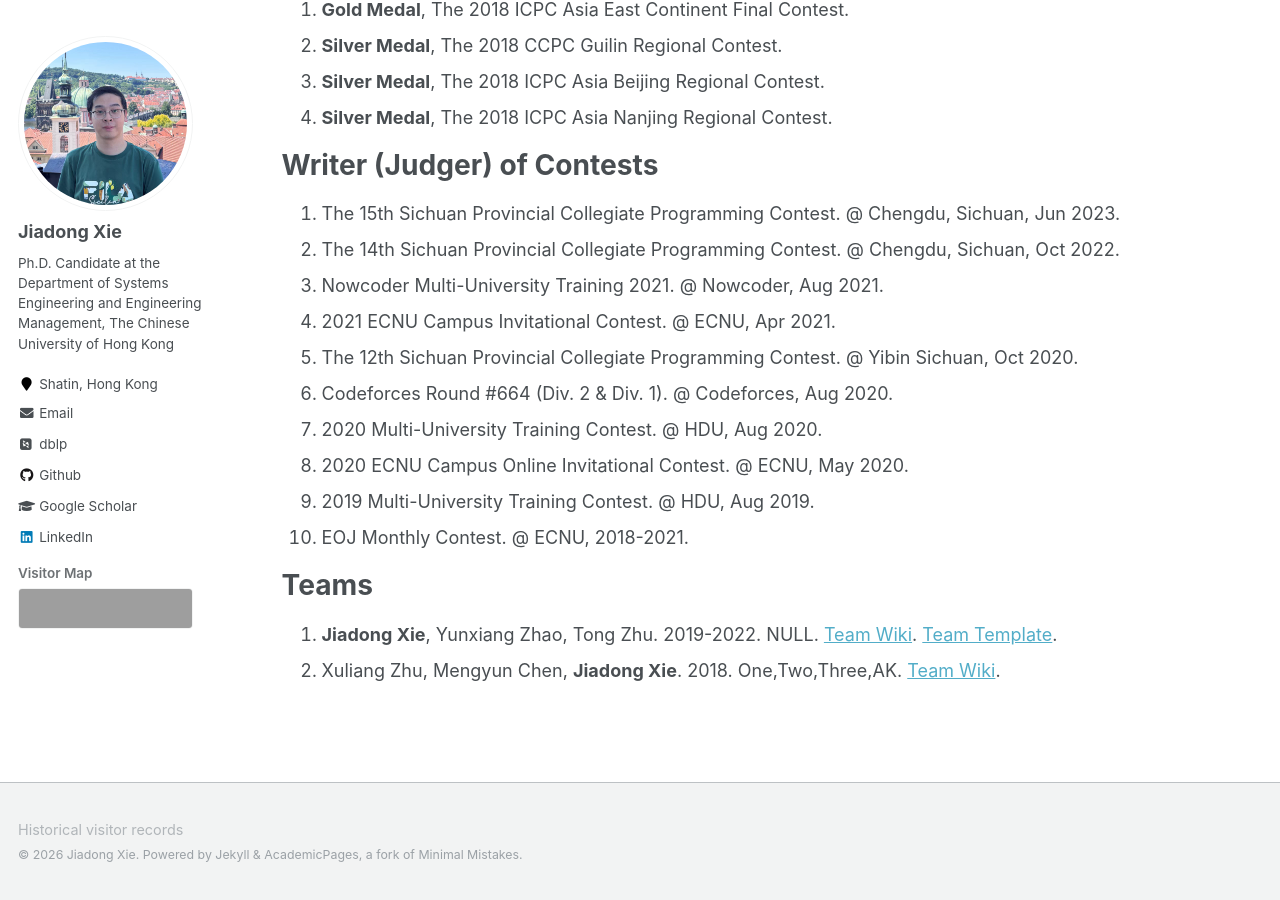
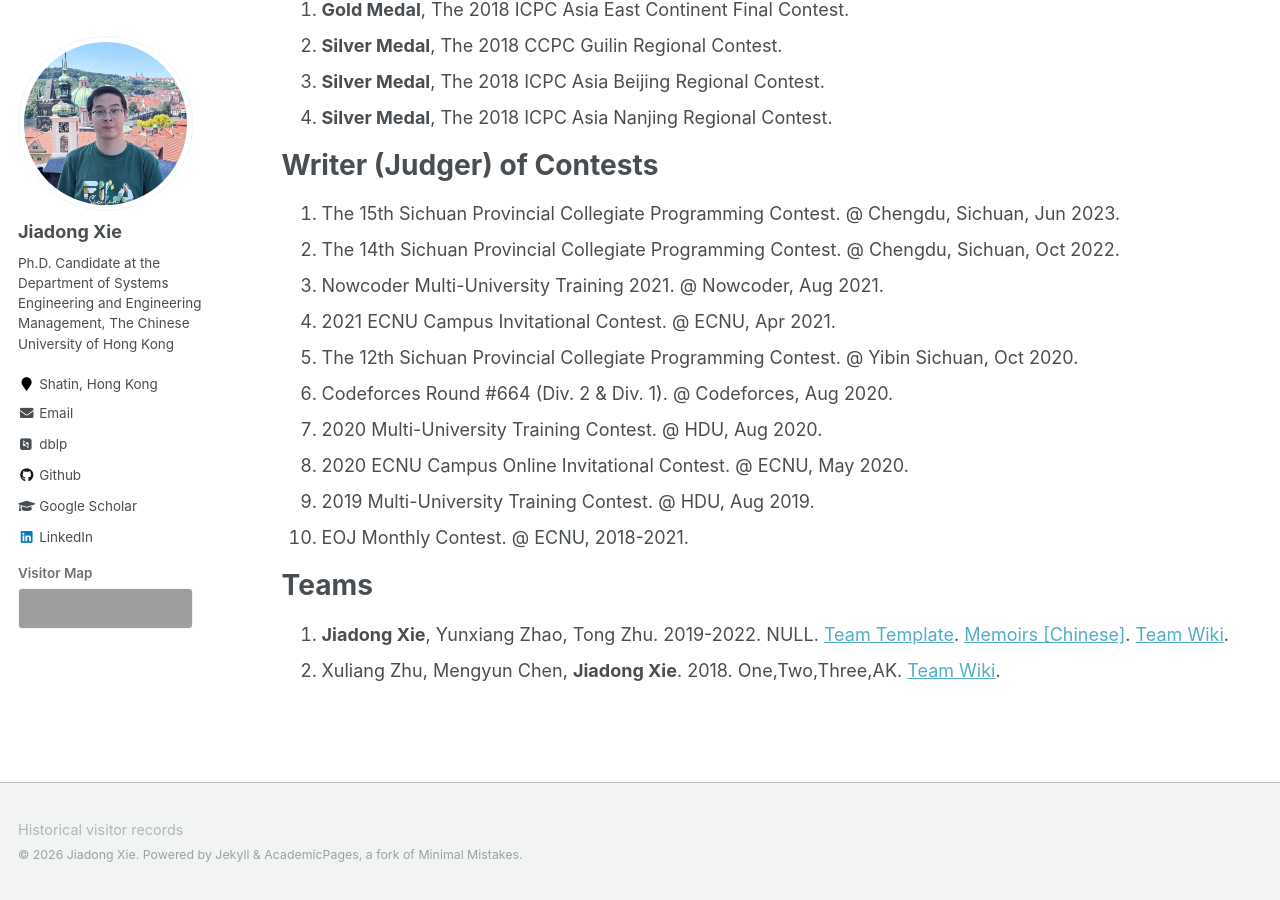
Before and after one commit to Xiejiadong/Xiejiadong.github.io, a Jekyll site: the page built from _pages/competition.md, in a window 1280 px wide and 900 px high, scrolled down 1194 px. Built offline with Jekyll 4.4.1, drawn with Linux system fonts in a browser that asks for light colours; some web fonts are replaced; grey boxes are pictures that could not be loaded.

Commit message:
Update competition.md

```diff
--- a/_pages/competition.md
+++ b/_pages/competition.md
@@ -64,5 +64,5 @@ Writer (Judger) of Contests
 
 Teams
 ======
-1. **Jiadong Xie**, Yunxiang Zhao, Tong Zhu. 2019-2022. NULL. [Team Wiki](https://acm.ecnu.edu.cn/wiki/index.php?title=NULL_(2019)). [Team Template](https://github.com/Xiejiadong/Template).
+1. **Jiadong Xie**, Yunxiang Zhao, Tong Zhu. 2019-2022. NULL. [Team Template](https://github.com/Xiejiadong/Template). [Memoirs [Chinese]](https://zhuanlan.zhihu.com/p/583050391). [Team Wiki](https://acm.ecnu.edu.cn/wiki/index.php?title=NULL_(2019)).
 2. Xuliang Zhu, Mengyun Chen, **Jiadong Xie**. 2018. One,Two,Three,AK. [Team Wiki](https://acm.ecnu.edu.cn/wiki/index.php?title=One,Two,Three,AK_(2018)).
```
